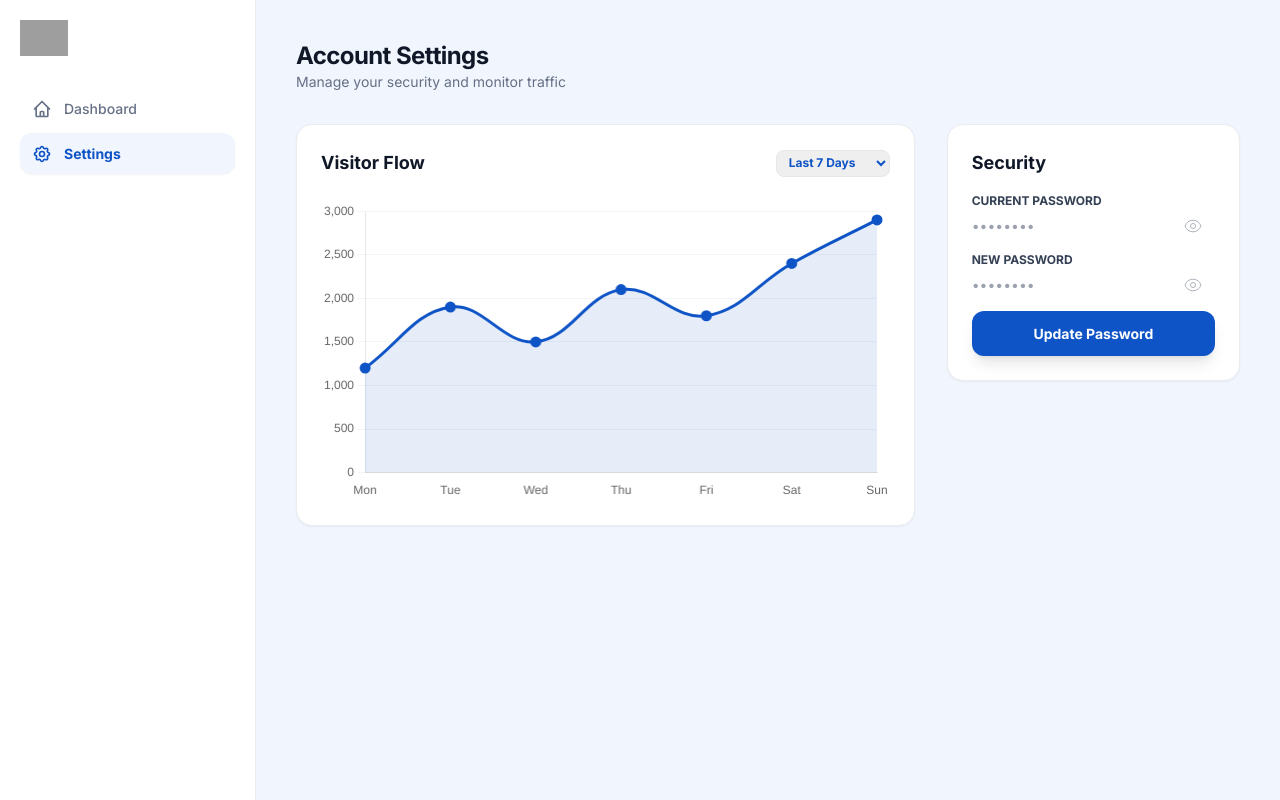
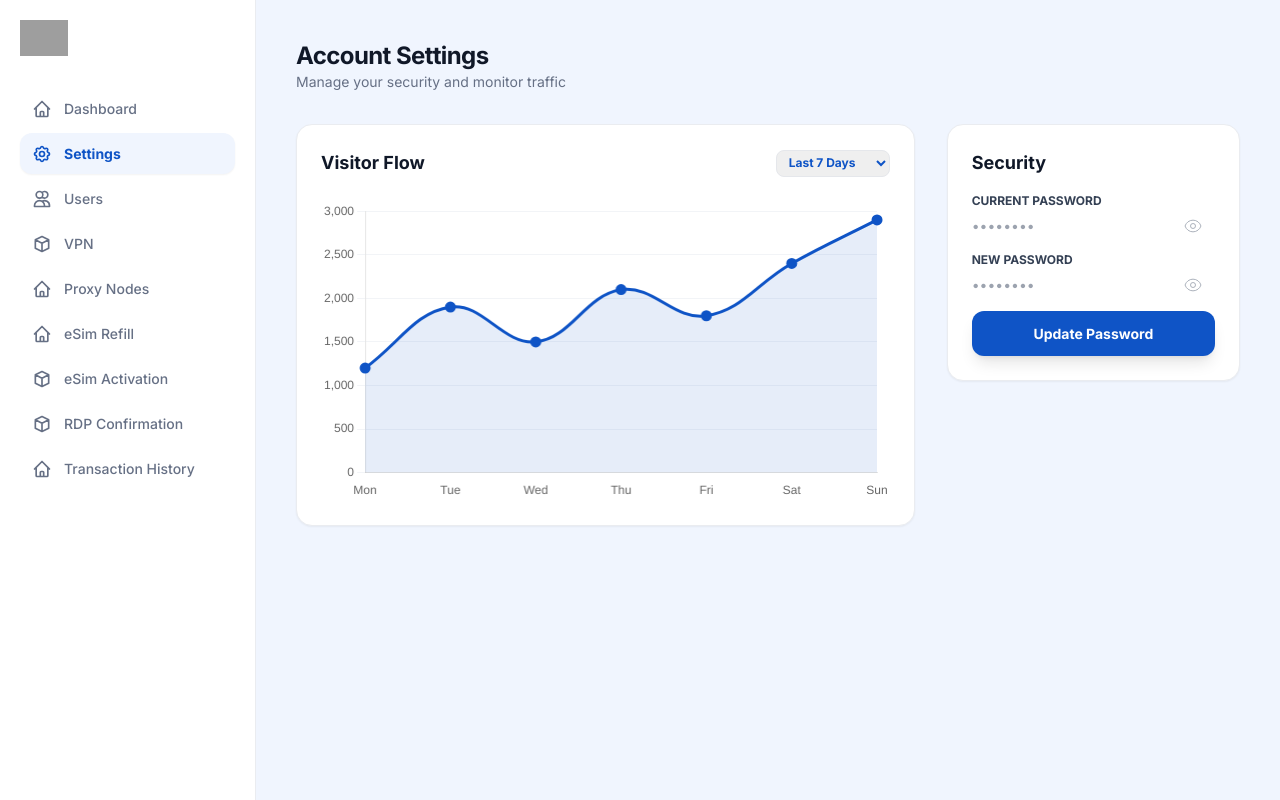
Before and after one commit to deemaxsms/smsglobe, a website: page smsadmin/settings.html in a window 1280 px wide. Drawn offline with nearby package versions, Linux system fonts and the light colour scheme; sample sign-in values are in the browser's storage; grey boxes are pictures that could not be loaded.

Commit message:
fix settings

```diff
--- a/smsadmin/settings.html
+++ b/smsadmin/settings.html
@@ -61,6 +61,34 @@
                         <a href="settings.html" class="flex items-center gap-3 px-3 py-2.5 bg-brand-background text-brand-blue rounded-xl font-bold shadow-sm">
                             <svg class="w-5 h-5" fill="none" stroke="currentColor" viewBox="0 0 24 24"><path stroke-linecap="round" stroke-linejoin="round" stroke-width="2" d="M10.325 4.317c.426-1.756 2.924-1.756 3.35 0a1.724 1.724 0 002.573 1.066c1.543-.94 3.31.826 2.37 2.37a1.724 1.724 0 001.065 2.572c1.756.426 1.756 2.924 0 3.35a1.724 1.724 0 00-1.066 2.573c.94 1.543-.826 3.31-2.37 2.37a1.724 1.724 0 00-2.572 1.065c-.426 1.756-2.924 1.756-3.35 0a1.724 1.724 0 00-2.573-1.066c-1.543.94-3.31-.826-2.37-2.37a1.724 1.724 0 00-1.065-2.572c-1.756-.426-1.756-2.924 0-3.35a1.724 1.724 0 001.066-2.573c-.94-1.543.826-3.31 2.37-2.37.996.608 2.296.07 2.572-1.065z"/><path stroke-linecap="round" stroke-linejoin="round" stroke-width="2" d="M15 12a3 3 0 11-6 0 3 3 0 016 0z"/></svg>
                             Settings
+                        </a>
+                         <a href="sms_users.html" class="flex items-center gap-3 px-3 py-2.5 text-brand-lightText hover:bg-brand-background hover:text-brand-blue rounded-xl font-medium transition-all">
+                            <svg class="w-5 h-5" fill="none" stroke="currentColor" viewBox="0 0 24 24"><path stroke-linecap="round" stroke-linejoin="round" stroke-width="2" d="M12 4.354a4 4 0 110 5.292M15 21H3v-1a6 6 0 0112 0v1zm0 0h6v-1a6 6 0 00-9-5.197M13 7a4 4 0 11-8 0 4 4 0 018 0z"/></svg>
+                            Users
+                        </a>
+                        <a href="sms_vpn.html" class="flex items-center gap-3 px-3 py-2.5 text-brand-lightText hover:bg-brand-background hover:text-brand-blue rounded-xl font-medium transition-all">
+                            <svg class="w-5 h-5" fill="none" stroke="currentColor" viewBox="0 0 24 24"><path stroke-linecap="round" stroke-linejoin="round" stroke-width="2" d="M20 7l-8-4-8 4m16 0l-8 4m8-4v10l-8 4m0-10L4 7m8 4v10M4 7v10l8 4"/></svg>
+                            VPN
+                        </a>
+                         <a href="sms_proxy.html" class="flex items-center gap-3 px-3 py-2.5 text-brand-lightText hover:bg-brand-background hover:text-brand-blue rounded-xl font-medium transition-all">
+                            <svg class="w-5 h-5" fill="none" stroke="currentColor" viewBox="0 0 24 24"><path stroke-linecap="round" stroke-linejoin="round" stroke-width="2" d="M3 12l2-2m0 0l7-7 7 7M5 10v10a1 1 0 001 1h3m10-11l2 2m-2-2v10a1 1 0 01-1 1h-3m-6 0a1 1 0 001-1v-4a1 1 0 011-1h2a1 1 0 011 1v4a1 1 0 001 1m-6 0h6"/></svg>
+                           Proxy Nodes
+                        </a>
+                         <a href="esims_refill.html" class="flex items-center gap-3 px-3 py-2.5 text-brand-lightText hover:bg-brand-background hover:text-brand-blue rounded-xl font-medium transition-all">
+                            <svg class="w-5 h-5" fill="none" stroke="currentColor" viewBox="0 0 24 24"><path stroke-linecap="round" stroke-linejoin="round" stroke-width="2" d="M3 12l2-2m0 0l7-7 7 7M5 10v10a1 1 0 001 1h3m10-11l2 2m-2-2v10a1 1 0 01-1 1h-3m-6 0a1 1 0 001-1v-4a1 1 0 011-1h2a1 1 0 011 1v4a1 1 0 001 1m-6 0h6"/></svg>
+                            eSim Refill
+                        </a>
+                         <a href="esims_activation.html" class="flex items-center gap-3 px-3 py-2.5 text-brand-lightText hover:bg-brand-background hover:text-brand-blue rounded-xl font-medium transition-all">
+                            <svg class="w-5 h-5" fill="none" stroke="currentColor" viewBox="0 0 24 24"><path stroke-linecap="round" stroke-linejoin="round" stroke-width="2" d="M20 7l-8-4-8 4m16 0l-8 4m8-4v10l-8 4m0-10L4 7m8 4v10M4 7v10l8 4"/></svg>
+                            eSim Activation
+                        </a>
+                         <a href="rdp_request.html" class="flex items-center gap-3 px-3 py-2.5 text-brand-lightText hover:bg-brand-background hover:text-brand-blue rounded-xl font-medium transition-all">
+                            <svg class="w-5 h-5" fill="none" stroke="currentColor" viewBox="0 0 24 24"><path stroke-linecap="round" stroke-linejoin="round" stroke-width="2" d="M20 7l-8-4-8 4m16 0l-8 4m8-4v10l-8 4m0-10L4 7m8 4v10M4 7v10l8 4"/></svg>
+                            RDP Confirmation
+                        </a>
+                        <a href="transaction_history.html" class="flex items-center gap-3 px-3 py-2.5 text-brand-lightText hover:bg-brand-background hover:text-brand-blue rounded-xl font-medium transition-all">
+                            <svg class="w-5 h-5" fill="none" stroke="currentColor" viewBox="0 0 24 24"><path stroke-linecap="round" stroke-linejoin="round" stroke-width="2" d="M3 12l2-2m0 0l7-7 7 7M5 10v10a1 1 0 001 1h3m10-11l2 2m-2-2v10a1 1 0 01-1 1h-3m-6 0a1 1 0 001-1v-4a1 1 0 011-1h2a1 1 0 011 1v4a1 1 0 001 1m-6 0h6"/></svg>
+                            Transaction History
                         </a>
                     </nav>
                 </div>
```
Also changed, not shown: smsadmin/sms_dashboard.html (+4 -0 lines).
